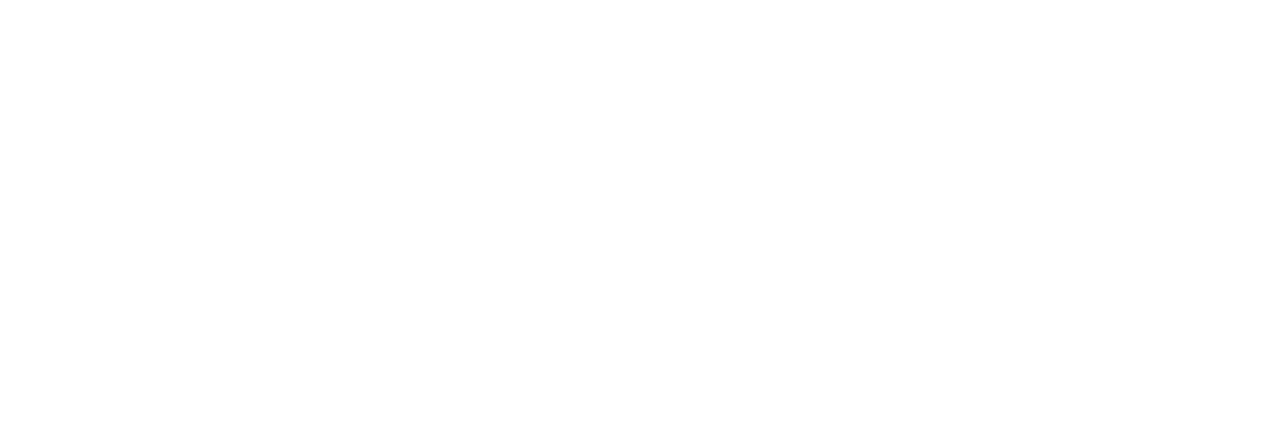
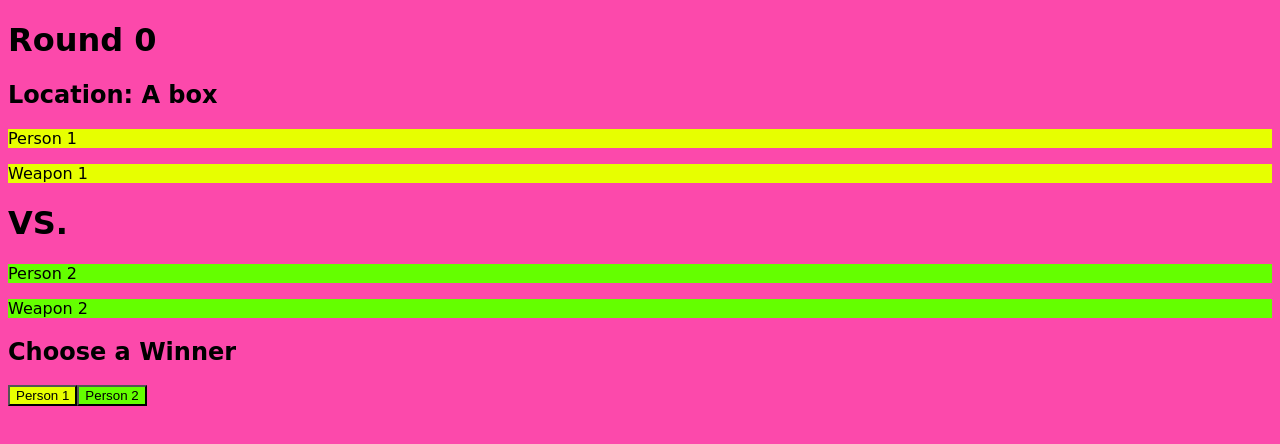
Before and after one commit to JTLaMarre/Super_Fight, a React (Create React App) app in the folder super-fight/: page / in a window 1280 px wide. Shown: the top 444 px of the page. Built offline with nearby package versions, Linux system fonts and the light colour scheme; the HTML template or start-up script is replaced by a standard one.

Commit message:
css of selectWinner done

```diff
--- a/super-fight/src/components/selectWinner.js
+++ b/super-fight/src/components/selectWinner.js
@@ -7,22 +7,33 @@
     let setTwoPerson = 'Person 2';
     let setTwoWeapon = 'Weapon 2';
     let location = 'A box'
+    let backColor = '';
 
+    if ((counter % 3) == 0){
+        backColor = '#fc49ab'
+    } else if((counter % 3) == 1){
+        backColor = '#ff7300'
+
+    } else if((counter % 3) == 2){
+        backColor = '#5fe8ff'
+    }
+
+    document.documentElement.style.backgroundColor=backColor
     return (
-        <div class=' is-flex is-flex-direction-column is-align-items-center is-align-content-center'>
+        <div class=' is-flex is-flex-direction-column is-align-items-center  '>
             <h1 class='title '> Round {counter}</h1>
             <h2 class='title is-4 pb-6'> Location: {location}</h2>
             <div class="tile is-ancestor is-5">
-                <div class="tile is-parent">
-                    <article class="tile is-child box  ">
-                        <p class="title is-size-4">{setOnePerson}</p>
+                <div class="  tile is-parent">
+                    <article class="yellow tile is-child box  ">
+                        <p class=" title is-size-4">{setOnePerson}</p>
                         <div class="content pb-6">
 
                         </div>
                     </article>
                 </div>
                 <div class="tile is-parent">
-                    <article class="tile is-child box">
+                    <article class="tile is-child box yellow">
                         <p class="title is-size-4">{setOneWeapon}</p>
 
                     </article>
@@ -32,7 +43,7 @@
             <h1 class='title '> VS.</h1>
             <div class="tile is-ancestor is-5">
                 <div class="tile is-parent">
-                    <article class="tile is-child box ">
+                    <article class="tile is-child box green">
                         <p class="title is-size-4">{setTwoPerson}</p>
                         <div class="content pb-6">
 
@@ -40,7 +51,7 @@
                     </article>
                 </div>
                 <div class="tile is-parent">
-                    <article class="tile is-child box">
+                    <article class="tile is-child box green">
                         <p class="title is-size-4">{setTwoWeapon}</p>
 
                     </article>
@@ -48,9 +59,8 @@
             </div>
             <h2 class='title is-5 pt-6'> Choose a Winner</h2>
             <div class='buttons are-medium'>
-
-                <button class="button">{setOnePerson}</button>
-                <button class="button"> {setTwoPerson}</button>
+                <button class="button yellow is-rounded">{setOnePerson}</button>
+                <button class="button green is-rounded"> {setTwoPerson}</button>
             </div>
 
 
--- a/super-fight/src/index.css
+++ b/super-fight/src/index.css
@@ -1,13 +1,34 @@
-body {
-  margin: 0;
-  font-family: -apple-system, BlinkMacSystemFont, 'Segoe UI', 'Roboto', 'Oxygen',
-    'Ubuntu', 'Cantarell', 'Fira Sans', 'Droid Sans', 'Helvetica Neue',
-    sans-serif;
-  -webkit-font-smoothing: antialiased;
-  -moz-osx-font-smoothing: grayscale;
+body, html {
+  font-family: "Comic Sans MS", "Comic Sans", cursive;
+  height: '100%';
+  background-size: cover;
+
+
+
+
 }
 
 code {
   font-family: source-code-pro, Menlo, Monaco, Consolas, 'Courier New',
     monospace;
 }
+
+.blue{
+  background-color: #5fe8ff;
+
+}
+.green{
+  background-color: #64ff00;
+}
+.yellow{
+  background-color: #e7ff00;
+}
+.pink{
+  background-color: #fc49ab;
+}
+.orange{
+  background-color: #ff7300;
+}
+.purple{
+  background-color: #9600ff;
+}
--- a/super-fight/src/routing.component.jsx
+++ b/super-fight/src/routing.component.jsx
@@ -3,10 +3,11 @@
 import {selectWinnerComponent} from './components/selectWinner'
 
 export default function RouterComponent(){
+
     return(
         <BrowserRouter>
         <div>
-            <Route exact path ='/select' component={selectWinnerComponent} />
+            <Route exact path ='/' component={selectWinnerComponent} />
         </div>
         </BrowserRouter>
     )
```
